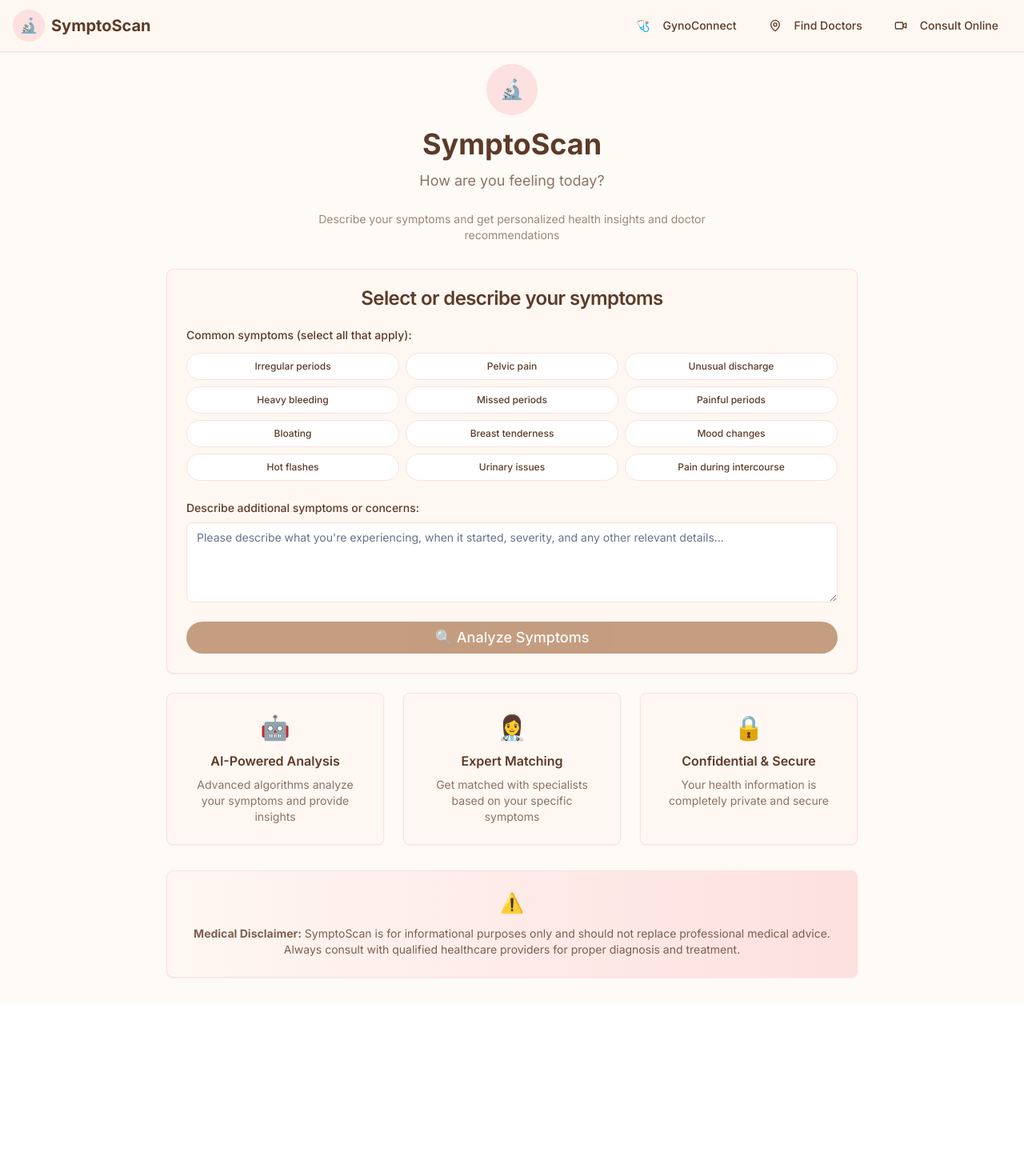
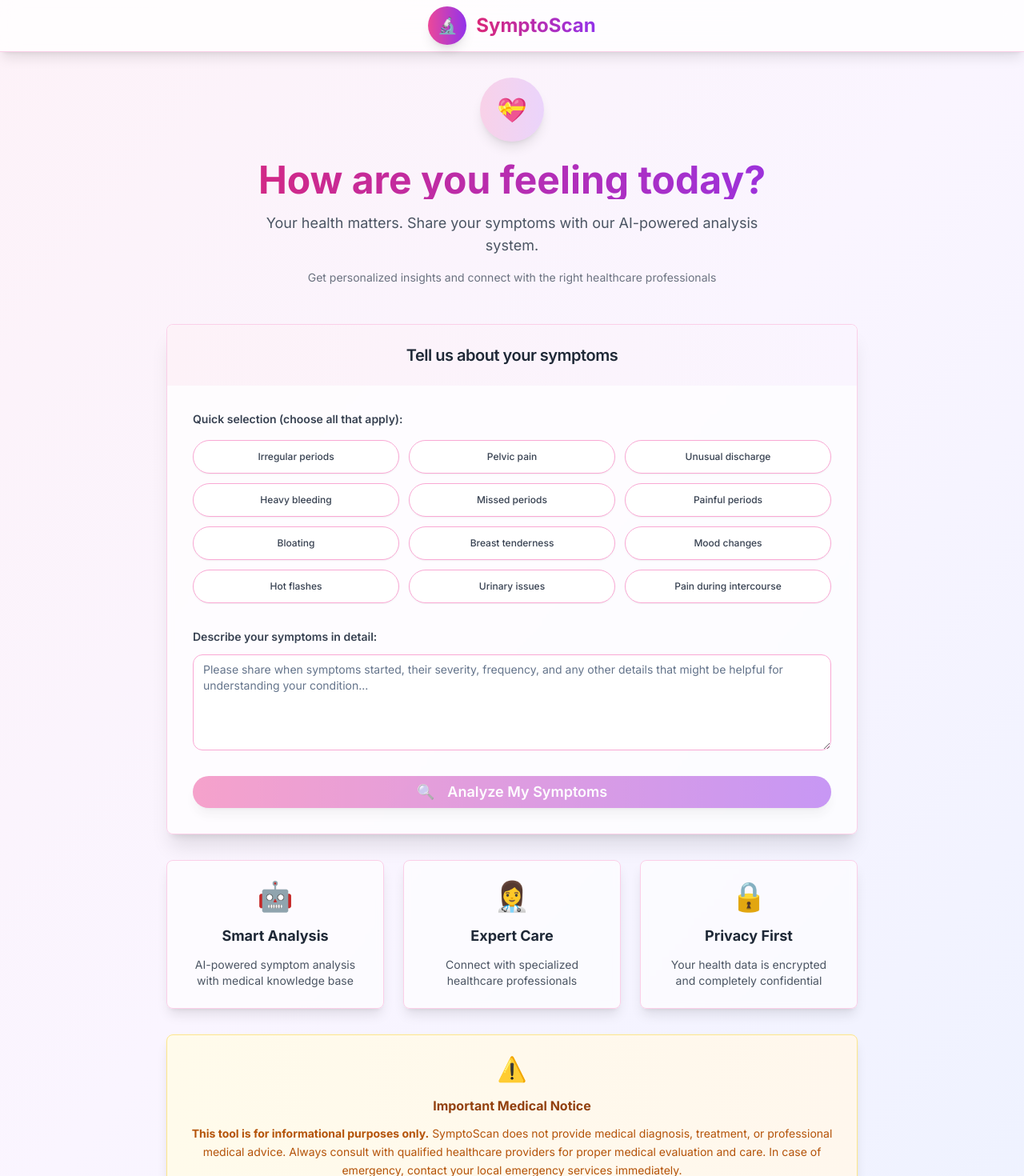
Before and after one commit to nandanigoyal/gyno3, a React (Vite) app: page /symptoscan in a window 1280 px wide. Shown: the top 1470 px of the page at 80% size. Before the commit the page ends 1254 px from the top, so only its background shows below. Built offline with nearby package versions, Linux system fonts and the light colour scheme.

Commit message:
feat: Create standalone SymptoScan page
The SymptoScan page is now a separate, independent page, not connected to the GynoConnect page.

```diff
--- a/src/components/Header.tsx
+++ b/src/components/Header.tsx
@@ -22,15 +22,6 @@ const Header = ({ activeSection, setActiveSection }: HeaderProps) => {
 
           {/* Navigation Buttons */}
           <div className="flex items-center space-x-2">
-            <Button
-              variant="ghost"
-              className="flex items-center space-x-2 rounded-full px-4 py-2 text-sm font-medium transition-all text-[#5c3b28] hover:bg-[#fde0e0]"
-              onClick={() => window.location.href = '/symptoscan'}
-            >
-              <span>🔬</span>
-              <span className="hidden sm:inline">SymptoScan</span>
-            </Button>
-
             <Button
               variant={activeSection === "nearby" ? "default" : "ghost"}
               onClick={() => setActiveSection("nearby")}
--- a/src/pages/SymptoScan.tsx
+++ b/src/pages/SymptoScan.tsx
@@ -4,7 +4,6 @@ import { Card, CardContent, CardHeader, CardTitle } from "@/components/ui/card";
 import { Button } from "@/components/ui/button";
 import { Input } from "@/components/ui/input";
 import { Textarea } from "@/components/ui/textarea";
-import { MapPin, Calendar, Video } from "lucide-react";
 
 const SymptoScan = () => {
   const [symptoms, setSymptoms] = useState("");
@@ -39,93 +38,66 @@ const SymptoScan = () => {
   };
 
   return (
-    <div className="min-h-screen bg-[#fefaf6]">
+    <div className="min-h-screen bg-gradient-to-br from-pink-50 via-purple-50 to-indigo-50">
       {/* Header */}
-      <header className="fixed top-0 left-0 right-0 bg-[#fff7f2] shadow-sm z-50 border-b border-[#fde0e0]">
+      <header className="bg-white/80 backdrop-blur-md shadow-lg border-b border-pink-200">
         <div className="container mx-auto px-4 max-w-7xl">
-          <div className="flex items-center justify-between h-16">
-            {/* Logo */}
-            <div className="flex items-center space-x-2">
-              <div className="flex items-center justify-center w-10 h-10 bg-[#fde0e0] rounded-full">
-                <span className="text-lg">🔬</span>
+          <div className="flex items-center justify-center h-16">
+            <div className="flex items-center space-x-3">
+              <div className="flex items-center justify-center w-12 h-12 bg-gradient-to-r from-pink-500 to-purple-600 rounded-full shadow-lg">
+                <span className="text-xl text-white">🔬</span>
               </div>
-              <span className="text-xl font-bold text-[#5c3b28] font-['Inter']">SymptoScan</span>
-            </div>
-
-            {/* Navigation Buttons */}
-            <div className="flex items-center space-x-2">
-              <Button
-                variant="ghost"
-                className="flex items-center space-x-2 rounded-full px-4 py-2 text-sm font-medium transition-all text-[#5c3b28] hover:bg-[#fde0e0]"
-                onClick={() => window.location.href = '/'}
-              >
-                <span>🩺</span>
-                <span className="hidden sm:inline">GynoConnect</span>
-              </Button>
-
-              <Button
-                variant="ghost"
-                className="flex items-center space-x-2 rounded-full px-4 py-2 text-sm font-medium transition-all text-[#5c3b28] hover:bg-[#fde0e0]"
-              >
-                <MapPin className="w-4 h-4" />
-                <span className="hidden sm:inline">Find Doctors</span>
-              </Button>
-
-              <Button
-                variant="ghost"
-                className="flex items-center space-x-2 rounded-full px-4 py-2 text-sm font-medium transition-all text-[#5c3b28] hover:bg-[#fde0e0]"
-              >
-                <Video className="w-4 h-4" />
-                <span className="hidden sm:inline">Consult Online</span>
-              </Button>
+              <span className="text-2xl font-bold bg-gradient-to-r from-pink-600 to-purple-600 bg-clip-text text-transparent">
+                SymptoScan
+              </span>
             </div>
           </div>
         </div>
       </header>
 
       {/* Main Content */}
-      <main className="pt-20 pb-8">
+      <main className="pt-8 pb-12">
         <div className="container mx-auto px-4 max-w-4xl">
           {/* Welcome Section */}
-          <div className="mb-8 text-center">
-            <div className="inline-flex items-center justify-center w-16 h-16 bg-[#fde0e0] rounded-full mb-4">
-              <span className="text-2xl">🔬</span>
+          <div className="mb-12 text-center">
+            <div className="inline-flex items-center justify-center w-20 h-20 bg-gradient-to-r from-pink-500/20 to-purple-500/20 rounded-full mb-6 shadow-lg">
+              <span className="text-3xl">💝</span>
             </div>
-            <h1 className="text-3xl md:text-4xl font-bold text-[#5c3b28] mb-3 font-['Inter']">
-              SymptoScan
+            <h1 className="text-4xl md:text-5xl font-bold bg-gradient-to-r from-pink-600 to-purple-600 bg-clip-text text-transparent mb-4">
+              How are you feeling today?
             </h1>
-            <p className="text-[#5c3b28]/70 text-lg max-w-2xl mx-auto mb-6">
-              How are you feeling today?
+            <p className="text-gray-600 text-lg max-w-2xl mx-auto mb-4">
+              Your health matters. Share your symptoms with our AI-powered analysis system.
             </p>
-            <p className="text-[#5c3b28]/60 text-sm max-w-xl mx-auto">
-              Describe your symptoms and get personalized health insights and doctor recommendations
+            <p className="text-gray-500 text-sm max-w-xl mx-auto">
+              Get personalized insights and connect with the right healthcare professionals
             </p>
           </div>
 
           {/* Symptom Input Card */}
-          <Card className="bg-[#fff7f2] border-[#fde0e0] mb-6">
-            <CardHeader>
-              <CardTitle className="text-[#5c3b28] text-center">
-                Select or describe your symptoms
+          <Card className="bg-white/70 backdrop-blur-sm border-pink-200 shadow-xl mb-8">
+            <CardHeader className="text-center bg-gradient-to-r from-pink-50 to-purple-50 rounded-t-lg">
+              <CardTitle className="text-gray-800 text-xl">
+                Tell us about your symptoms
               </CardTitle>
             </CardHeader>
-            <CardContent className="space-y-6">
+            <CardContent className="space-y-8 p-8">
               {/* Quick Symptom Selection */}
               <div>
-                <label className="block text-sm font-medium text-[#5c3b28] mb-3">
-                  Common symptoms (select all that apply):
+                <label className="block text-sm font-semibold text-gray-700 mb-4">
+                  Quick selection (choose all that apply):
                 </label>
-                <div className="grid grid-cols-2 md:grid-cols-3 gap-2">
+                <div className="grid grid-cols-2 md:grid-cols-3 gap-3">
                   {commonSymptoms.map((symptom) => (
                     <Button
                       key={symptom}
                       variant={selectedSymptoms.includes(symptom) ? "default" : "outline"}
                       size="sm"
                       onClick={() => handleSymptomToggle(symptom)}
-                      className={`text-xs h-auto py-2 px-3 rounded-full transition-all ${
+                      className={`text-xs h-auto py-3 px-4 rounded-full transition-all shadow-sm ${
                         selectedSymptoms.includes(symptom)
-                          ? "bg-[#e03131] text-white hover:bg-[#e03131]/90"
-                          : "border-[#fde0e0] text-[#5c3b28] hover:bg-[#fde0e0]"
+                          ? "bg-gradient-to-r from-pink-500 to-purple-600 text-white hover:from-pink-600 hover:to-purple-700 shadow-md"
+                          : "border-pink-300 text-gray-700 hover:bg-pink-50 hover:border-pink-400"
                       }`}
                     >
                       {symptom}
@@ -136,68 +108,70 @@ const SymptoScan = () => {
 
               {/* Custom Symptom Description */}
               <div>
-                <label className="block text-sm font-medium text-[#5c3b28] mb-2">
-                  Describe additional symptoms or concerns:
+                <label className="block text-sm font-semibold text-gray-700 mb-3">
+                  Describe your symptoms in detail:
                 </label>
                 <Textarea
-                  placeholder="Please describe what you're experiencing, when it started, severity, and any other relevant details..."
+                  placeholder="Please share when symptoms started, their severity, frequency, and any other details that might be helpful for understanding your condition..."
                   value={symptoms}
                   onChange={(e) => setSymptoms(e.target.value)}
-                  className="border-[#fde0e0] focus:border-[#e03131] rounded-lg min-h-[100px]"
+                  className="border-pink-300 focus:border-pink-500 focus:ring-pink-500 rounded-xl min-h-[120px] bg-white/80"
                 />
               </div>
 
               {/* Analyze Button */}
               <Button
                 onClick={handleAnalyze}
-                className="w-full bg-[#8b4513] hover:bg-[#8b4513]/90 text-white rounded-full py-3 text-lg font-medium"
+                className="w-full bg-gradient-to-r from-pink-500 to-purple-600 hover:from-pink-600 hover:to-purple-700 text-white rounded-full py-4 text-lg font-semibold shadow-lg transition-all duration-300 transform hover:scale-105"
                 disabled={selectedSymptoms.length === 0 && !symptoms.trim()}
               >
-                🔍 Analyze Symptoms
+                <span className="mr-2">🔍</span>
+                Analyze My Symptoms
               </Button>
             </CardContent>
           </Card>
 
           {/* Features Grid */}
-          <div className="grid grid-cols-1 md:grid-cols-3 gap-6">
-            <Card className="bg-[#fff7f2] border-[#fde0e0] text-center">
+          <div className="grid grid-cols-1 md:grid-cols-3 gap-6 mb-8">
+            <Card className="bg-white/60 backdrop-blur-sm border-pink-200 text-center shadow-lg hover:shadow-xl transition-all duration-300">
               <CardContent className="p-6">
-                <div className="text-3xl mb-3">🤖</div>
-                <h3 className="font-semibold text-[#5c3b28] mb-2">AI-Powered Analysis</h3>
-                <p className="text-sm text-[#5c3b28]/70">
-                  Advanced algorithms analyze your symptoms and provide insights
+                <div className="text-4xl mb-4">🤖</div>
+                <h3 className="font-bold text-gray-800 mb-3 text-lg">Smart Analysis</h3>
+                <p className="text-sm text-gray-600">
+                  AI-powered symptom analysis with medical knowledge base
                 </p>
               </CardContent>
             </Card>
 
-            <Card className="bg-[#fff7f2] border-[#fde0e0] text-center">
+            <Card className="bg-white/60 backdrop-blur-sm border-pink-200 text-center shadow-lg hover:shadow-xl transition-all duration-300">
               <CardContent className="p-6">
-                <div className="text-3xl mb-3">👩‍⚕️</div>
-                <h3 className="font-semibold text-[#5c3b28] mb-2">Expert Matching</h3>
-                <p className="text-sm text-[#5c3b28]/70">
-                  Get matched with specialists based on your specific symptoms
+                <div className="text-4xl mb-4">👩‍⚕️</div>
+                <h3 className="font-bold text-gray-800 mb-3 text-lg">Expert Care</h3>
+                <p className="text-sm text-gray-600">
+                  Connect with specialized healthcare professionals
                 </p>
               </CardContent>
             </Card>
 
-            <Card className="bg-[#fff7f2] border-[#fde0e0] text-center">
+            <Card className="bg-white/60 backdrop-blur-sm border-pink-200 text-center shadow-lg hover:shadow-xl transition-all duration-300">
               <CardContent className="p-6">
-                <div className="text-3xl mb-3">🔒</div>
-                <h3 className="font-semibold text-[#5c3b28] mb-2">Confidential & Secure</h3>
-                <p className="text-sm text-[#5c3b28]/70">
-                  Your health information is completely private and secure
+                <div className="text-4xl mb-4">🔒</div>
+                <h3 className="font-bold text-gray-800 mb-3 text-lg">Privacy First</h3>
+                <p className="text-sm text-gray-600">
+                  Your health data is encrypted and completely confidential
                 </p>
               </CardContent>
             </Card>
           </div>
 
-          {/* Disclaimer */}
-          <Card className="bg-gradient-to-r from-[#fff7f2] to-[#fde0e0] border-[#fde0e0] mt-8">
+          {/* Medical Disclaimer */}
+          <Card className="bg-gradient-to-r from-amber-50 to-orange-50 border-amber-200 shadow-lg">
             <CardContent className="p-6 text-center">
-              <div className="text-2xl mb-3">⚠️</div>
-              <p className="text-sm text-[#5c3b28]/80">
-                <strong>Medical Disclaimer:</strong> SymptoScan is for informational purposes only and should not replace professional medical advice.
-                Always consult with qualified healthcare providers for proper diagnosis and treatment.
+              <div className="text-3xl mb-4">⚠️</div>
+              <h3 className="font-bold text-amber-800 mb-3">Important Medical Notice</h3>
+              <p className="text-sm text-amber-700 leading-relaxed">
+                <strong>This tool is for informational purposes only.</strong> SymptoScan does not provide medical diagnosis, treatment, or professional medical advice.
+                Always consult with qualified healthcare providers for proper medical evaluation and care. In case of emergency, contact your local emergency services immediately.
               </p>
             </CardContent>
           </Card>
```
